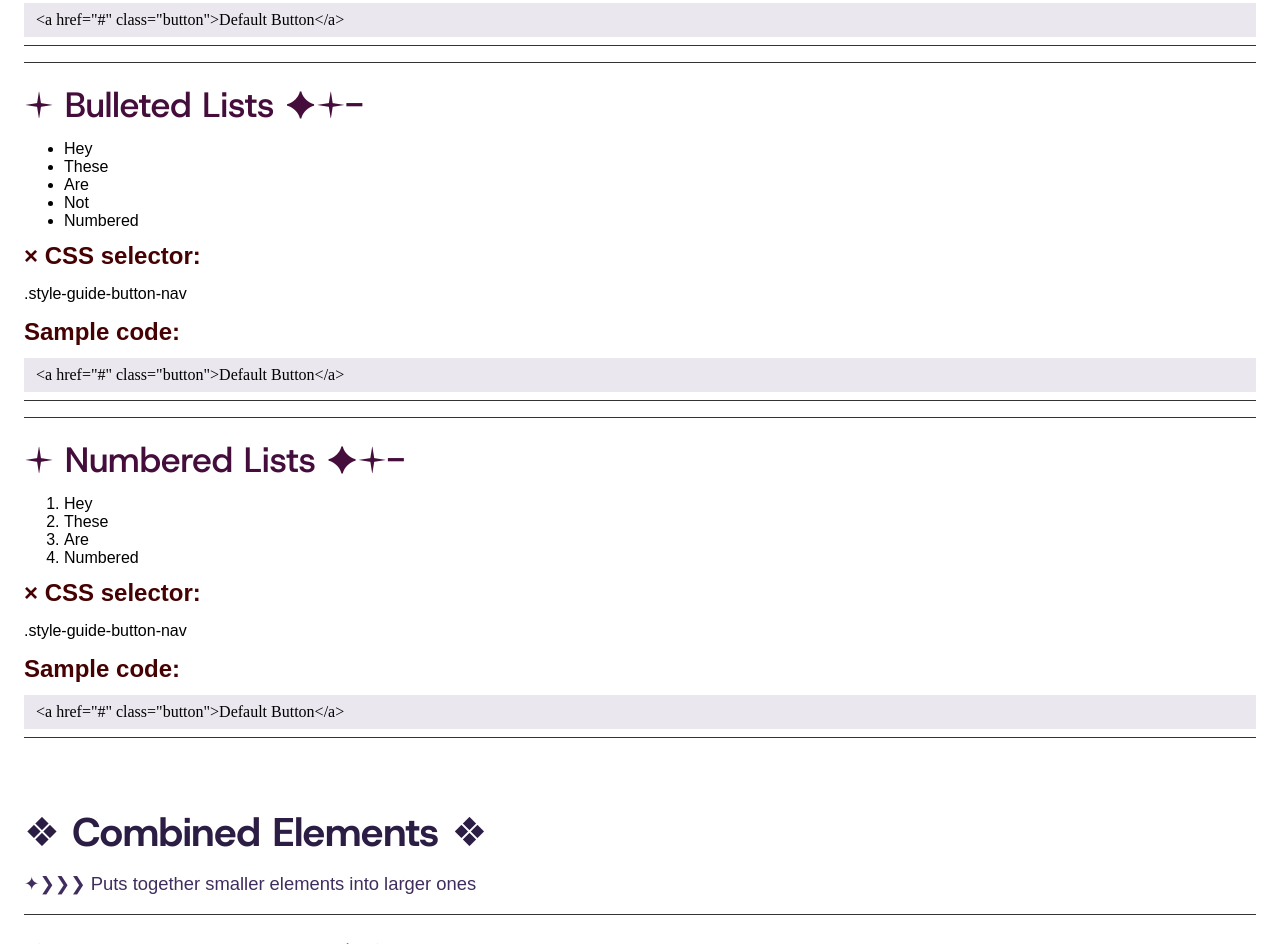
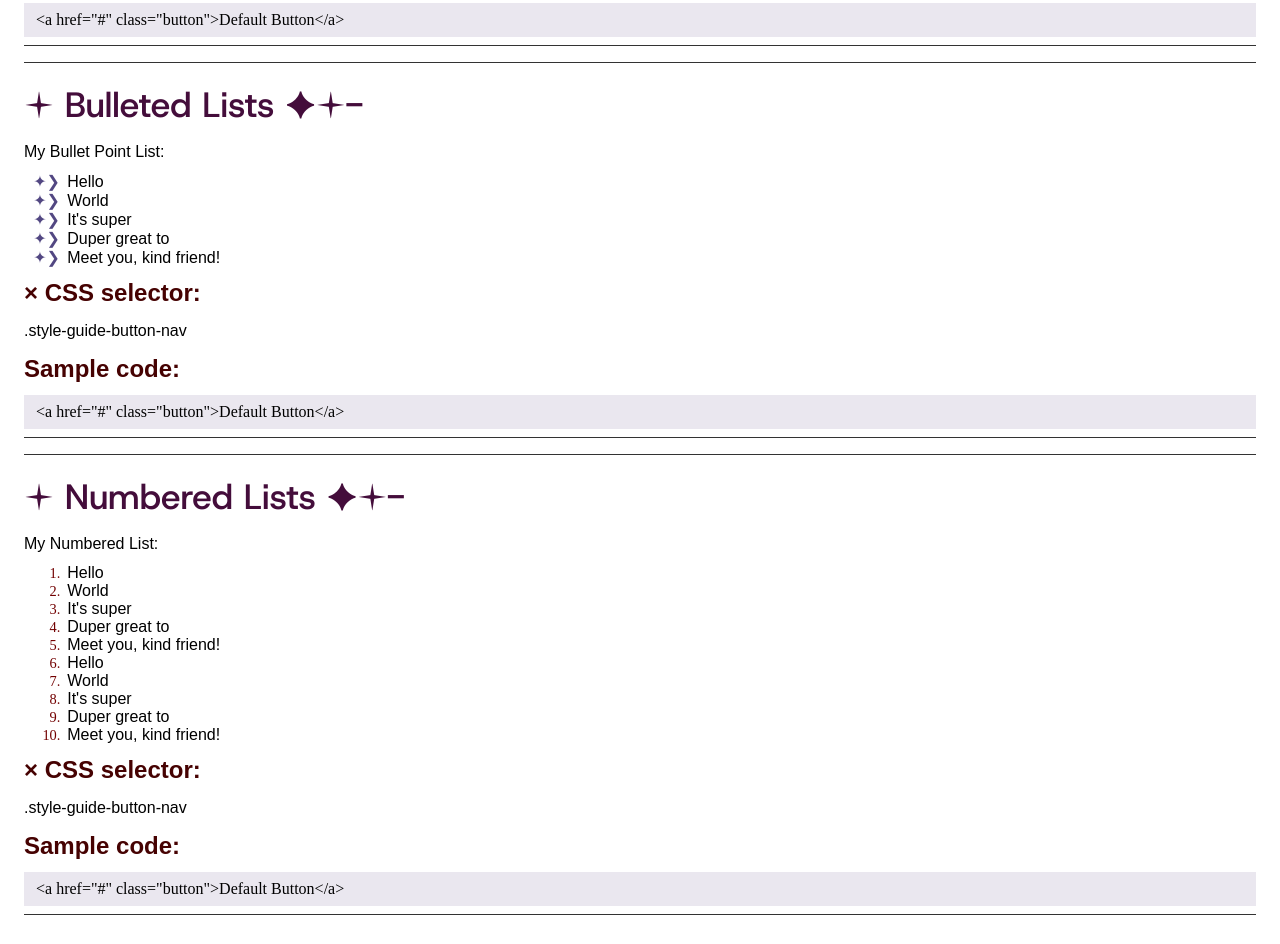
Before and after one commit to angela-t-n/iat339-portfolio, a plain HTML site: page pages/style-guide.html in a window 1280 px wide. Shown: the part 4121-5065 px from the top of the page. Drawn offline with Linux system fonts and the light colour scheme; files whose address does not match are found by name; a web font is replaced by a local one.

Commit message:
list markers

```diff
--- a/css/main.css
+++ b/css/main.css
@@ -238,6 +238,28 @@ ul {
   margin: 0;
 }
 
+li {
+  padding-left: 0.2rem;
+}
+
+.purple-marker li::marker {
+  color: var(--an-purple-500);
+}
+
+.red-marker li::marker {
+  color: var(--an-red-500);
+}
+
+li::marker {
+  font-family: "Michroma";
+  font-size: 0.9rem;
+}
+
+ul li::marker {
+  content: "✦❯ ";
+  font-size: 1rem;
+}
+
 /*MARK: Buttons
   there's... a lot oops
 */
@@ -372,16 +394,47 @@ ul {
 /*MARK: Dropdown/Accordion*/
 /*#region*/
 
-/* MARK:> header part of the dropdown */
+/* default summary styling */
+summary {
+  cursor: pointer;
+  font-family: "Kodchasan";
+  font-size: 1.3rem;
+  color: var(--an-purple-100);
+}
+
+/*
+  marker customization
+  https://developer.mozilla.org/en-US/docs/Web/HTML/Reference/Elements/summary#changing_the_summarys_icon
+
+  found that the marker itself is restrictive, i like the ::before element more...
+*/
+summary {
+  list-style: none;
+
+  &::before {
+    content: "+";
+    font-weight: bold;
+    line-height: 0.1em;
+    padding-bottom: 0.2em;
+  }
+  [open] &::before {
+    content: "−";
+  }
+}
+
+summary::-webkit-details-marker {
+  display: none;
+}
+
+/*
+  these are accordion unique:
+*/
+/* MARK:> accordion header */
 .accordion-summary {
   display: inline-flex;
   align-items: center;
   gap: 12px;
   width: 100%;
-
-  font-family: "Kodchasan";
-  font-size: 1.3rem;
-  cursor: pointer;
 
   padding: 0.5rem 0;
   border: 1px solid var(--an-purple-500);
@@ -400,7 +453,7 @@ ul {
   border-bottom-right-radius: 0;
 }
 
-/* MARK:> dropdown contents */
+/* MARK:> accordion body */
 .accordion-body {
   border: 1px solid var(--an-magenta-600);
   border-left: transparent;
@@ -428,29 +481,7 @@ https://developer.mozilla.org/en-US/docs/Web/CSS/Guides/Animations/Using#example
   animation: accordionReveal calc(var(--transition-duration) + 0.1s);
   border-bottom-color: var(--an-red-500);
 }
-/*
-  MARK:> marker customization
-  https://developer.mozilla.org/en-US/docs/Web/HTML/Reference/Elements/summary#changing_the_summarys_icon
 
-  found that the marker itself is restrictive, i like the ::before element more...
-*/
-.accordion-summary {
-  list-style: none;
-
-  &::before {
-    content: "+";
-    font-weight: bold;
-    line-height: 0.1em;
-    padding-bottom: 0.2em;
-  }
-  [open] &::before {
-    content: "−";
-  }
-}
-
-.accordion-summary::-webkit-details-marker {
-  display: none;
-}
 /*#endregion - dropdown/accordion*/
 
 /*MARK: Forms but I don't think I need these:*/
--- a/pages/style-guide.html
+++ b/pages/style-guide.html
@@ -362,12 +362,13 @@
       <section>
         <h2>🟄 Bulleted Lists ✦🟄-</h2>
 
-        <ul>
-          <li>Hey</li>
-          <li>These</li>
-          <li>Are</li>
-          <li>Not</li>
-          <li>Numbered</li>
+        <p>My Bullet Point List:</p>
+        <ul class="purple-marker">
+          <li>Hello</li>
+          <li>World</li>
+          <li>It's super</li>
+          <li>Duper great to</li>
+          <li>Meet you, kind friend!</li>
         </ul>
 
         <div class="showcase-section">
@@ -382,11 +383,18 @@
       <section>
         <h2>🟄 Numbered Lists ✦🟄-</h2>
 
-        <ol>
-          <li>Hey</li>
-          <li>These</li>
-          <li>Are</li>
-          <li>Numbered</li>
+        <p>My Numbered List:</p>
+        <ol class="red-marker">
+          <li>Hello</li>
+          <li>World</li>
+          <li>It's super</li>
+          <li>Duper great to</li>
+          <li>Meet you, kind friend!</li>
+          <li>Hello</li>
+          <li>World</li>
+          <li>It's super</li>
+          <li>Duper great to</li>
+          <li>Meet you, kind friend!</li>
         </ol>
 
         <div class="showcase-section">
```
